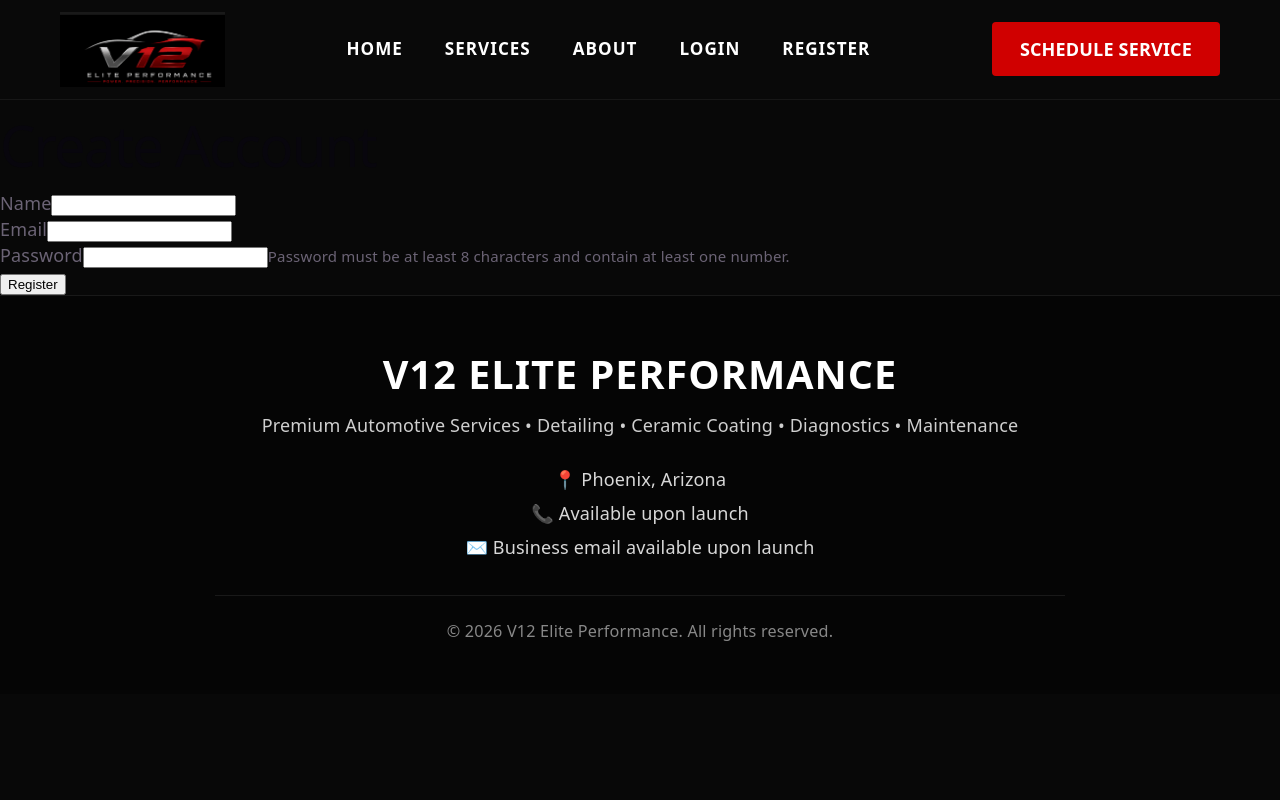
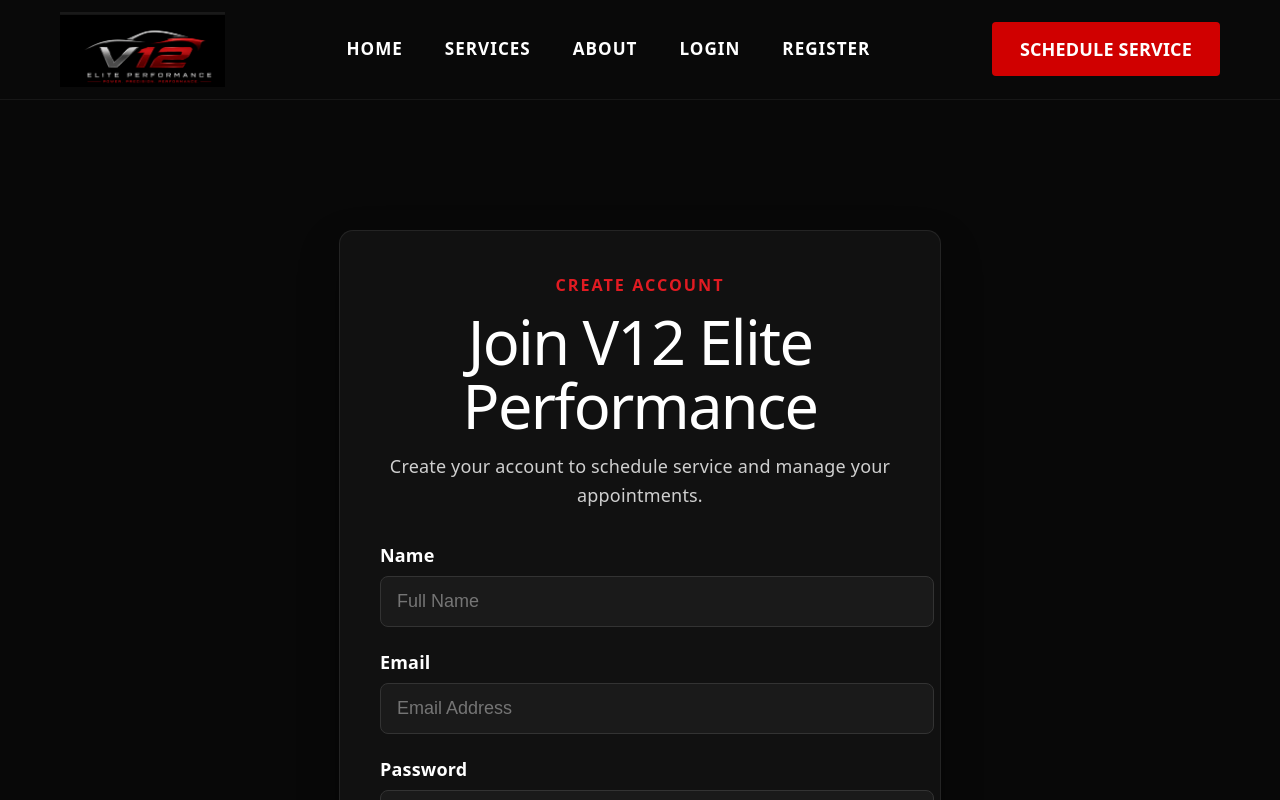
Before and after one commit to Carol-cg/v12elite-performance, a React (Vite) app in the folder client/: page /register in a window 1280 px wide. Shown: the top 800 px of the page. Built offline with nearby package versions, Linux system fonts and the light colour scheme; no server answers.

Commit message:
Redesign registration page with premium UI

```diff
--- /dev/null
+++ b/client/src/pages/Register/Register.css
@@ -0,0 +1,153 @@
+.register-page {
+  min-height: calc(100vh - 90px);
+  background: #080808;
+  color: #ffffff;
+    padding: 130px 20px 80px;
+  display: flex;
+  justify-content: center;
+  align-items: flex-start;
+}
+
+.register-card {
+  width: 100%;
+  max-width: 520px;
+  background: #111111;
+  border: 1px solid rgba(255, 255, 255, 0.08);
+  border-radius: 14px;
+  padding: 40px;
+  box-shadow: 0 18px 40px rgba(0, 0, 0, 0.3);
+}
+
+.register-header {
+  text-align: center;
+  margin-bottom: 32px;
+}
+
+.register-label {
+  display: inline-block;
+  margin-bottom: 12px;
+  color: #e11b22;
+  font-size: 0.9rem;
+  font-weight: 700;
+  letter-spacing: 2px;
+  text-transform: uppercase;
+}
+
+.register-header h1 {
+  margin: 0 0 14px;
+  font-size: clamp(2.2rem, 5vw, 3.4rem);
+  line-height: 1.05;
+  color: #ffffff;
+}
+
+.register-header p {
+  margin: 0;
+  color: #cfcfcf;
+  line-height: 1.6;
+}
+
+.register-form-group {
+  display: flex;
+  flex-direction: column;
+  margin-bottom: 22px;
+}
+
+.register-form-group label {
+  margin-bottom: 8px;
+  font-weight: 600;
+}
+
+.register-form-group input {
+  width: 100%;
+  padding: 14px 16px;
+  background: #1a1a1a;
+  border: 1px solid #333333;
+  border-radius: 8px;
+  color: #ffffff;
+  font-size: 1rem;
+  transition: border-color 0.25s ease, box-shadow 0.25s ease;
+}
+
+.register-form-group input:focus {
+  outline: none;
+  border-color: #e11b22;
+  box-shadow: 0 0 10px rgba(225, 27, 34, 0.3);
+}
+
+.register-help {
+  margin-top: 8px;
+  color: #b0b0b0;
+  font-size: 0.85rem;
+  line-height: 1.5;
+}
+
+.register-submit {
+  width: 100%;
+  padding: 16px;
+  background: #d40000;
+  color: #ffffff;
+  border: none;
+  border-radius: 8px;
+  font-size: 1rem;
+  font-weight: 700;
+  cursor: pointer;
+  transition: background 0.25s ease, transform 0.2s ease;
+}
+
+.register-submit:hover:not(:disabled) {
+  background: #ef0000;
+  transform: translateY(-2px);
+}
+
+.register-submit:disabled {
+  opacity: 0.6;
+  cursor: not-allowed;
+}
+
+.register-success,
+.register-error {
+  margin-bottom: 22px;
+  padding: 13px 16px;
+  border-radius: 8px;
+  text-align: center;
+}
+
+.register-success {
+  background: rgba(0, 160, 80, 0.12);
+  border: 1px solid rgba(0, 160, 80, 0.35);
+  color: #8ff0b4;
+}
+
+.register-error {
+  background: rgba(212, 0, 0, 0.12);
+  border: 1px solid rgba(212, 0, 0, 0.4);
+  color: #ff9c9c;
+}
+
+@media (max-width: 600px) {
+  .register-page {
+    padding: 90px 16px 50px;
+  }
+
+  .register-card {
+    padding: 28px 22px;
+  }
+}
+
+.register-footer {
+  margin-top: 24px;
+  text-align: center;
+  color: #cfcfcf;
+  font-size: 0.95rem;
+}
+
+.register-footer a {
+  color: #e11b22;
+  text-decoration: none;
+  font-weight: 700;
+  transition: color 0.2s ease;
+}
+
+.register-footer a:hover {
+  color: #ff3b3b;
+}
--- a/client/src/pages/Register/Register.jsx
+++ b/client/src/pages/Register/Register.jsx
@@ -1,5 +1,6 @@
 import { useState } from "react";
 import { registerUser } from "../../services/authService";
+import "./Register.css";
 
 function Register() {
   const [formData, setFormData] = useState({
@@ -53,62 +54,95 @@
   };
 
   return (
-    <main>
-      <h1>Create Account</h1>
+  <main className="register-page">
+    <section className="register-card">
+      <div className="register-header">
+        <span className="register-label">CREATE ACCOUNT</span>
 
-      <form onSubmit={handleSubmit}>
-        <div>
+        <h1>Join V12 Elite Performance</h1>
+
+        <p>
+          Create your account to schedule service and manage your appointments.
+        </p>
+      </div>
+
+      {message && (
+        <p className="register-success" role="status">
+          {message}
+        </p>
+      )}
+
+      {error && (
+        <p className="register-error" role="alert">
+          {error}
+        </p>
+      )}
+
+      <form className="register-form" onSubmit={handleSubmit}>
+        <div className="register-form-group">
           <label htmlFor="name">Name</label>
+
           <input
             id="name"
             name="name"
             type="text"
             value={formData.name}
             onChange={handleChange}
+            placeholder="Full Name"
             maxLength="100"
             required
           />
         </div>
 
-        <div>
+        <div className="register-form-group">
           <label htmlFor="email">Email</label>
+
           <input
             id="email"
             name="email"
             type="email"
             value={formData.email}
             onChange={handleChange}
+            placeholder="Email Address"
             required
           />
         </div>
 
-        <div>
+        <div className="register-form-group">
           <label htmlFor="password">Password</label>
+
           <input
             id="password"
             name="password"
             type="password"
             value={formData.password}
             onChange={handleChange}
+            placeholder="Password"
             minLength="8"
             required
           />
 
-          <small>
+          <small className="register-help">
             Password must be at least 8 characters and contain at least one
             number.
           </small>
         </div>
 
-        <button type="submit" disabled={isSubmitting}>
-          {isSubmitting ? "Creating account..." : "Register"}
+        <button
+          className="register-submit"
+          type="submit"
+          disabled={isSubmitting}
+        >
+          {isSubmitting ? "Creating account..." : "Create Account"}
         </button>
-      </form>
+              </form>
 
-      {message && <p role="status">{message}</p>}
-      {error && <p role="alert">{error}</p>}
+        <p className="register-footer">
+          Already have an account?{" "}
+          <a href="/login">Log In</a>
+        </p>
+      </section>
     </main>
   );
 }
-
 export default Register;
```
